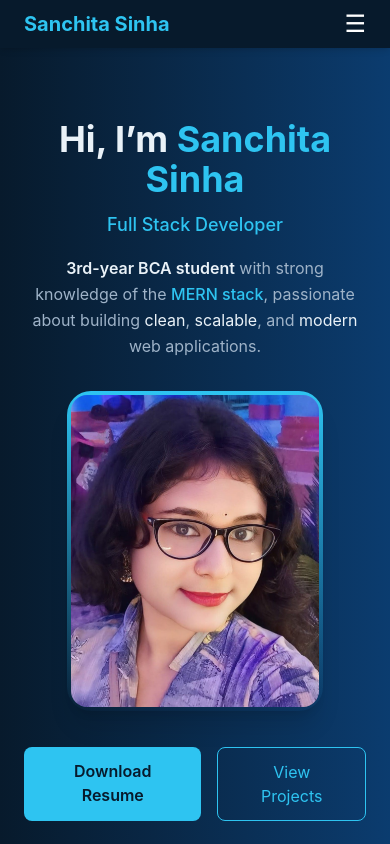
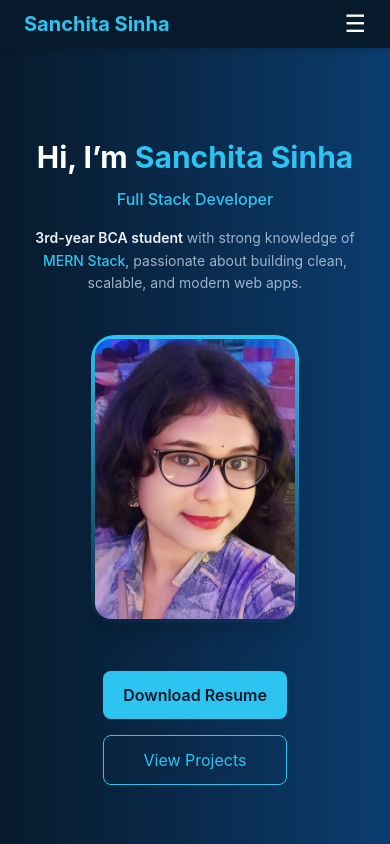
Before and after one commit to Sanchita-615555/Portfolio_Design, a React (Vite) app: page / in a window 390 px wide. Shown: the top 844 px of the page. Built offline with nearby package versions, Linux system fonts and the light colour scheme.

Commit message:
Updated Hero section UI

```diff
--- a/src/components/Hero.jsx
+++ b/src/components/Hero.jsx
@@ -2,36 +2,39 @@ export default function Hero() {
   return (
     <section
       id="hero"
-      className="pt-24 min-h-screen flex items-center
-                 bg-gradient-to-r from-[#071A2C] to-[#0B3C6F]"
+      className="min-h-screen pt-20 flex items-center justify-center
+                 bg-gradient-to-r from-[#071A2C] to-[#0B3C6F] px-4"
     >
-      <div className="max-w-7xl mx-auto px-6 w-full">
-        <div className="flex flex-col items-center text-center gap-8">
+      <div className="max-w-7xl mx-auto w-full">
+
+        <div className="flex flex-col items-center text-center gap-10">
 
           {/* TEXT */}
           <div className="max-w-2xl">
-            <h1 className="text-4xl lg:text-5xl font-bold text-[#EAF2F8] mb-3">
-           Hi, I’m <span className="text-[#2EC4F1]">Sanchita Sinha</span>
+            <h1 className="text-3xl sm:text-4xl lg:text-5xl font-bold text-white mb-3">
+              Hi, I’m <span className="text-[#2EC4F1]">Sanchita Sinha</span>
             </h1>
 
-            <p className="text-[#2EC4F1] text-lg font-medium mb-4">
-               Full Stack Developer
+            <p className="text-[#2EC4F1] text-base sm:text-lg font-medium mb-4">
+              Full Stack Developer
             </p>
 
-<p className="text-[#9FB3C8] leading-relaxed">
-  <span className="text-[#EAF2F8] font-semibold">3rd-year BCA student</span> with
-  strong knowledge of the <span className="text-[#2EC4F1] font-medium">MERN stack</span>,
-  passionate about building <span className="text-[#EAF2F8]">clean</span>,
-  <span className="text-[#EAF2F8]"> scalable</span>, and
-  <span className="text-[#EAF2F8]"> modern</span> web applications.
-</p>
-
+            <p className="text-[#9FB3C8] leading-relaxed text-sm sm:text-base">
+              <span className="text-[#EAF2F8] font-semibold">
+                3rd-year BCA student
+              </span>{" "}
+              with strong knowledge of{" "}
+              <span className="text-[#2EC4F1] font-medium">
+                MERN Stack
+              </span>
+              , passionate about building clean, scalable, and modern web apps.
+            </p>
           </div>
 
           {/* PHOTO */}
           <div className="flex justify-center">
             <div
-              className="w-64 h-80 rounded-3xl p-1
+              className="w-52 sm:w-64 h-72 sm:h-80 rounded-3xl p-1
                          bg-gradient-to-b from-[#2EC4F1] to-transparent shadow-xl"
             >
               <img
@@ -43,13 +46,13 @@ export default function Hero() {
           </div>
 
           {/* BUTTONS */}
-          <div className="flex gap-4 mt-1">
+          <div className="flex flex-col sm:flex-row gap-4 mt-2">
             <a
               href="/CV.pdf"
               download
               className="px-5 py-3 rounded-lg
                          bg-[#2EC4F1] text-[#071A2C]
-                         font-semibold hover:opacity-80 transition"
+                         font-semibold hover:opacity-80 transition text-center"
             >
               Download Resume
             </a>
@@ -60,7 +63,7 @@ export default function Hero() {
                          border border-[#2EC4F1]
                          text-[#2EC4F1]
                          hover:bg-[#2EC4F1] hover:text-[#071A2C]
-                         transition"
+                         transition text-center"
             >
               View Projects
             </a>
```
